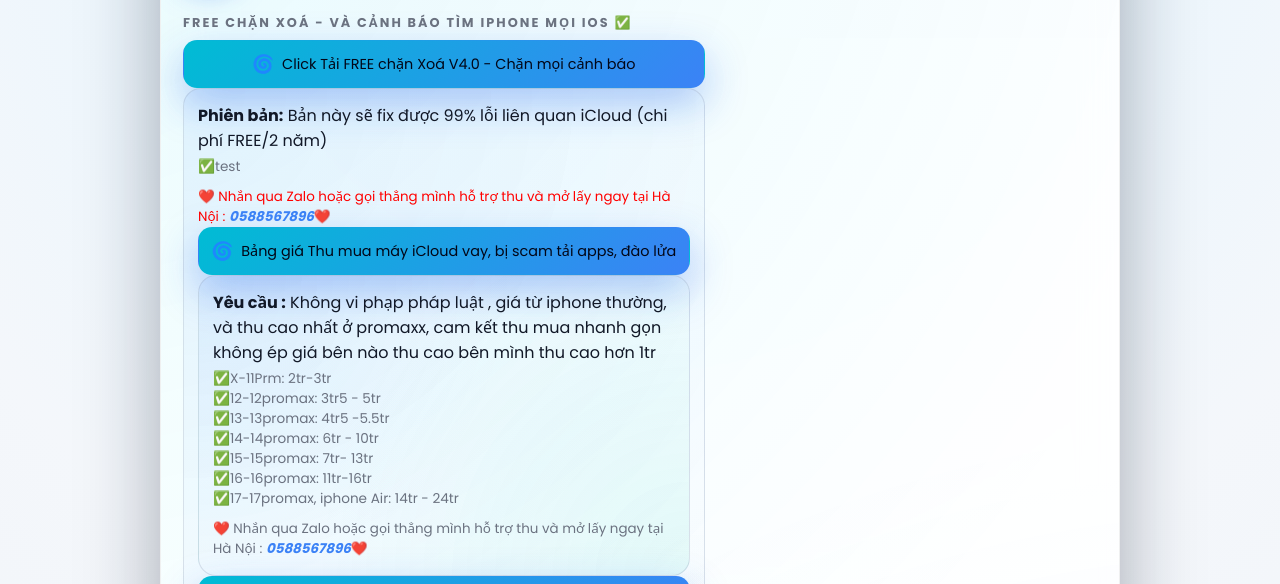
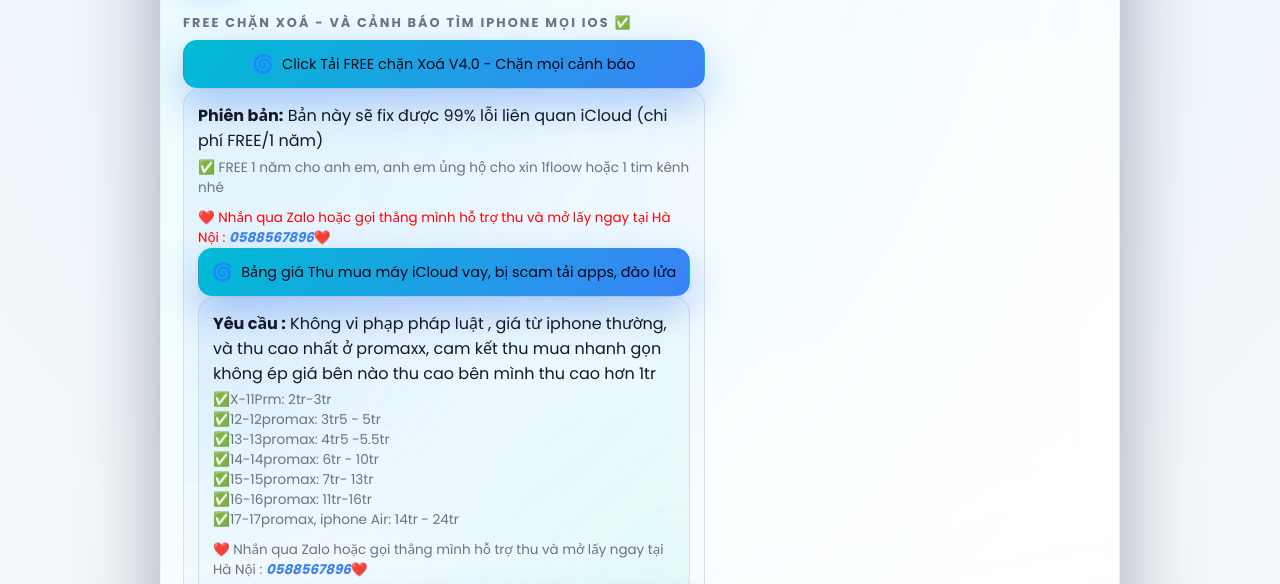
Before and after one commit to loanasfd-byte/gg, a plain HTML site: page index.html in a window 1280 px wide. Shown: the part 145-729 px from the top of the page. Drawn offline with Linux system fonts and the light colour scheme.

Commit message:
Update index.html

```diff
--- a/index.html
+++ b/index.html
@@ -334,10 +334,10 @@
                                 <span>Click Tải FREE chặn Xoá V4.0 - Chặn mọi cảnh báo </span>
                             </a>
  <div class="info-card">
-                            <div><strong>Phiên bản:</strong> Bản này sẽ fix được 99% lỗi liên quan iCloud (chi phí FREE/2 năm)  </div>
+                            <div><strong>Phiên bản:</strong> Bản này sẽ fix được 99% lỗi liên quan iCloud (chi phí FREE/1 năm)  </div>
 
                             <div style="margin-top:4px; font-size:0.85rem; color:var(--muted-text);">
-                                 ✅test
+                                 ✅ FREE 1 năm cho anh em, anh em ủng hộ cho xin 1floow hoặc 1 tim kênh nhé
                             </div>
 
                             <div class="contact">
```
